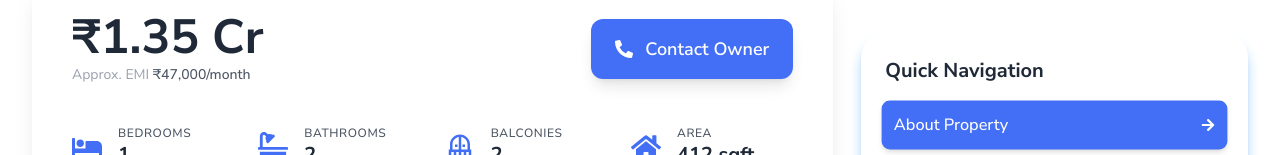
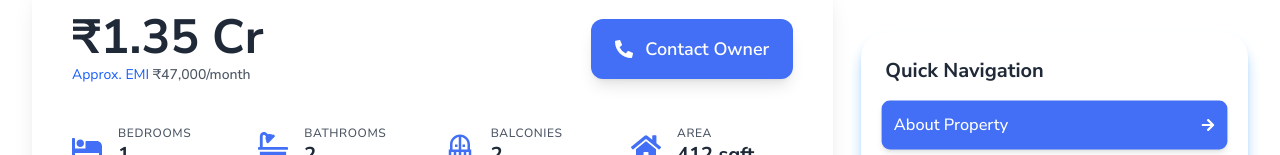
Before and after one commit to pisoftgit/Real-estate, a React (Vite) app: page /PropertyDetails in a window 1280 px wide. Shown: the part 402-557 px from the top of the page. Built offline with nearby package versions, Linux system fonts and the light colour scheme.

Commit message:
emi color change

```diff
--- a/src/Pages/PropertyDetails.jsx
+++ b/src/Pages/PropertyDetails.jsx
@@ -153,7 +153,7 @@
                                     <div className="mb-4 md:mb-0">
                                         <p className="text-4xl md:text-5xl font-bold font-ns" style={{ color: DARK_COLOR }}>₹1.35 Cr</p>
                                         <p className="text-sm font-medium font-ns mt-1" style={{ color: TEXT_COLOR }}>
-                                            <span className="text-gray-400 font-normal font-ns">Approx. EMI </span>₹47,000/month
+                                            <span className="text-blue-600 font-normal font-ns">Approx. EMI </span>₹47,000/month
                                         </p>
                                     </div>
                                     <motion.button
```
